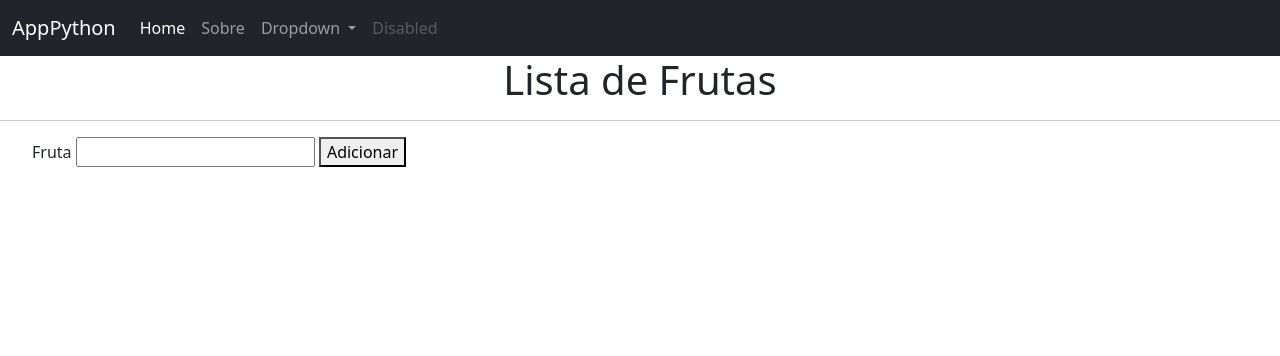
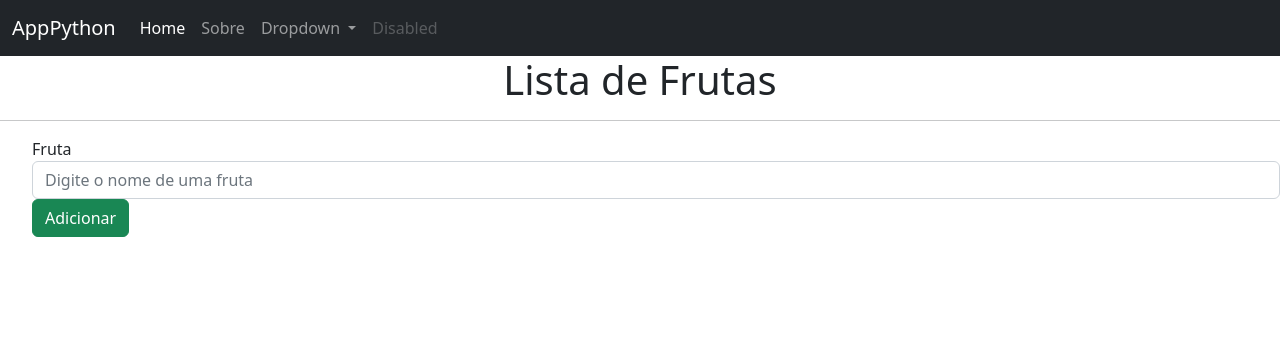
Before and after one commit to Vicrrs/Project_Flask01, a Flask app: page / in a window 1280 px wide. Shown: the top 356 px of the page. Run offline with Flask 2, Linux system fonts and the light colour scheme.

Commit message:
ajuste layout index

```diff
--- a/templates/index.html
+++ b/templates/index.html
@@ -7,9 +7,12 @@
             <li>{{fruta}}</li>
         {% endfor %}
         <form action="{{url_for('principal')}}" method="POST">
-            <label>Fruta</label>
-            <input type="text", name="fruta">
-            <button>Adicionar</button>
+            <div class="form-group">
+                <label for="ExemploFruta">Fruta</label>
+                <input class="form-control" id="ExemploFruta" type="text", name="fruta" placeholder="Digite o nome de uma fruta">
+            </div>
+
+            <button class="btn btn-success">Adicionar</button>
         </form>
     </ol>
 {% endblock conteudo %}
```
